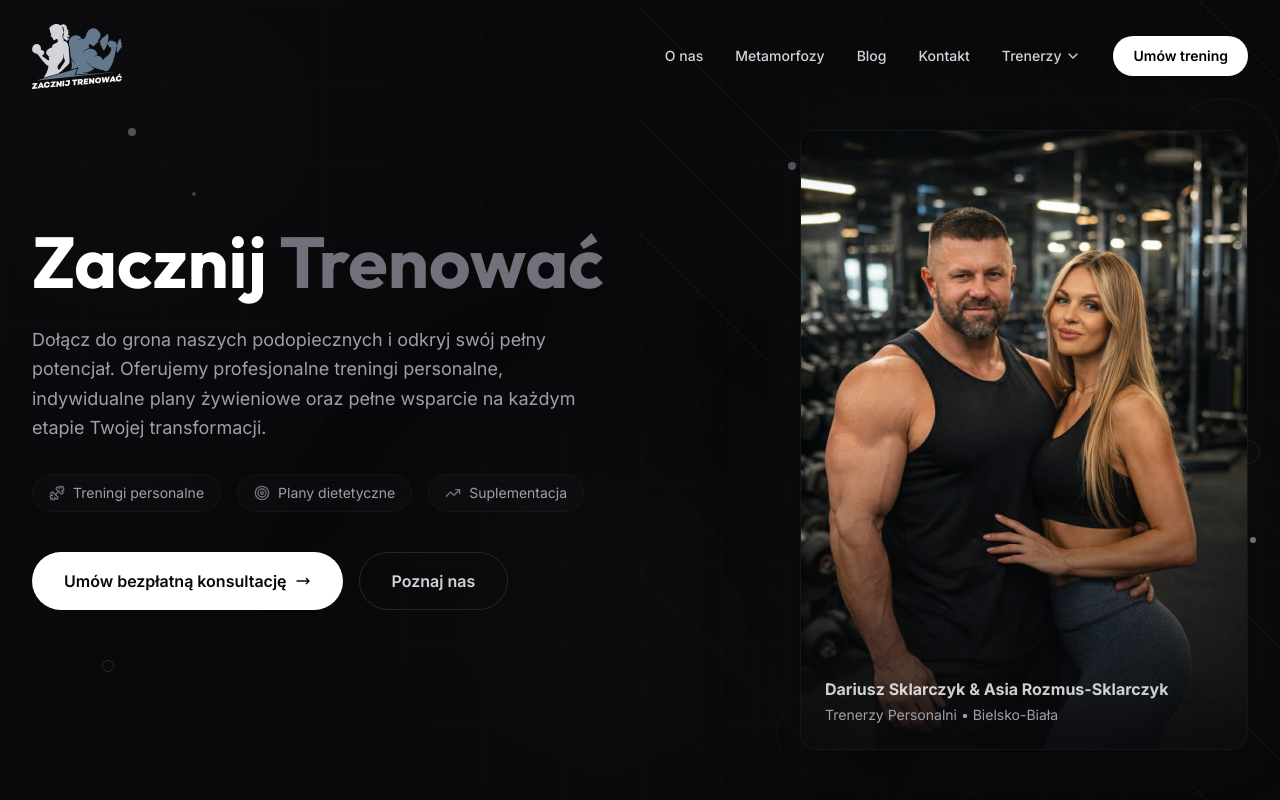
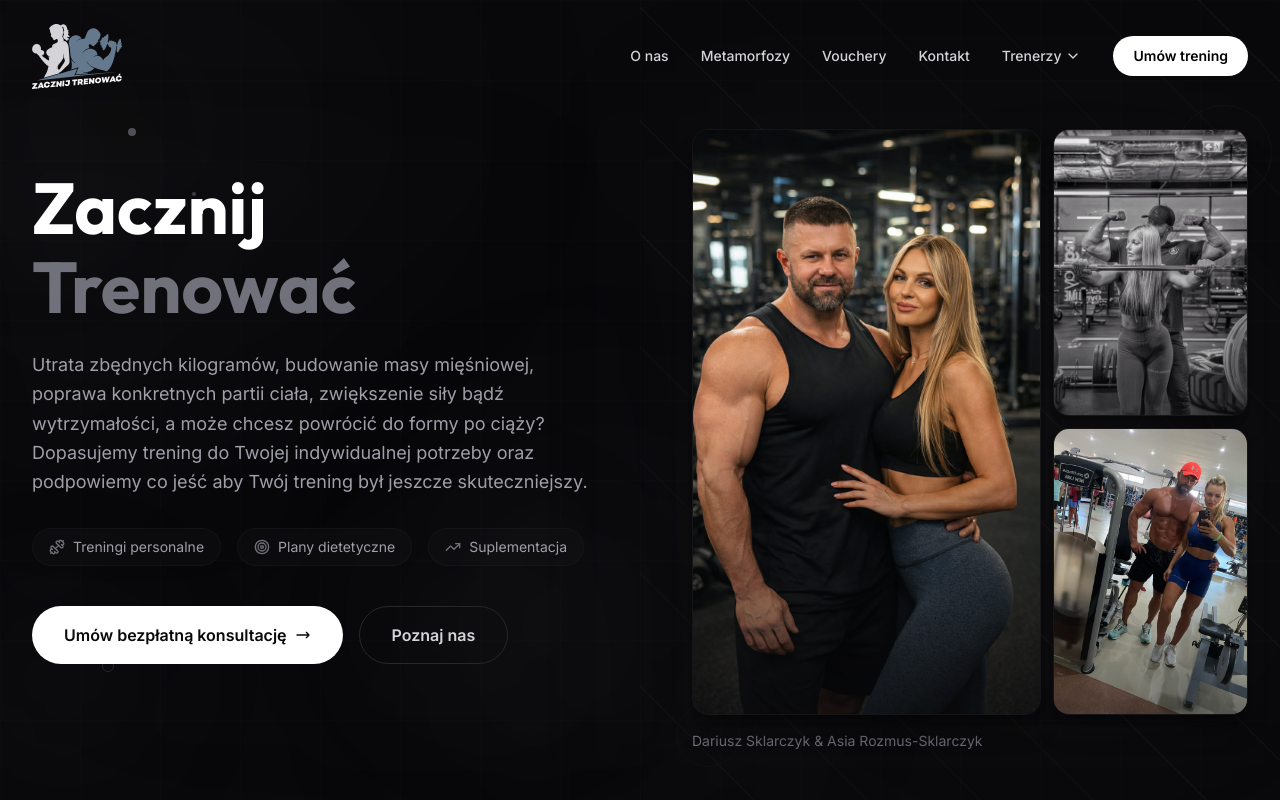
Before and after one commit to kvbaurb99/zacznijtrenowac, a Next.js app: page / in a window 1280 px wide. Shown: the top 800 px of the page. Built offline with nearby package versions, Linux system fonts and the light colour scheme.

Commit message:
update hero section

```diff
--- a/src/components/ui/hero.tsx
+++ b/src/components/ui/hero.tsx
@@ -4,6 +4,8 @@ import Link from "next/link";
 import Image from "next/image";
 import { Dumbbell, Target, TrendingUp } from "lucide-react";
 import HeroImage from "@/assets/test.jpeg";
+import HeroImage2 from '@/assets/IMG_4036.jpg'
+import HeroImage3 from '@/assets/asiadarek.jpg'
 
 export function Hero() {
   return (
@@ -32,11 +34,17 @@ export function Hero() {
       <div className="absolute bottom-40 right-[12%] w-1.5 h-1.5 bg-zinc-600 rounded-full hidden lg:block" />
 
       <div className="relative z-10 container mx-auto px-4 sm:px-6 lg:px-8 pt-28 pb-8 min-h-screen flex items-center">
-        <div className="grid grid-cols-1 lg:grid-cols-12 items-center gap-8 lg:gap-12 w-full max-w-7xl mx-auto">
+        <div className="grid grid-cols-1 lg:grid-cols-12 items-center gap-8 lg:gap-26 w-full max-w-[1400px] mx-auto">
 
           {/* Content */}
-          <div className="lg:col-span-7 order-2 lg:order-1">
+          <div className="lg:col-span-6 order-2 lg:order-1 relative">
+            {/* Subtle gradient background */}
+            <div className="absolute -inset-8 bg-linear-to-br from-zinc-800/10 via-transparent to-zinc-700/5 rounded-3xl blur-2xl hidden lg:block" />
+            <div className="absolute -top-16 -left-16 w-32 h-32 bg-zinc-700/10 rounded-full blur-3xl hidden lg:block" />
+            <div className="absolute bottom-0 right-0 w-48 h-48 bg-zinc-800/8 rounded-full blur-3xl hidden lg:block" />
+            <div className="absolute -bottom-12 -left-12 w-40 h-40 bg-zinc-700/12 rounded-full blur-3xl hidden lg:block" />
 
+            <div className="relative">
               {/* Heading */}
               <h1 className="text-4xl sm:text-5xl lg:text-6xl xl:text-7xl font-bold text-white leading-[1.1] mb-6">
                 Zacznij
@@ -45,10 +53,8 @@ export function Hero() {
               </h1>
 
               {/* Description */}
-            <p className="text-zinc-400 text-base lg:text-lg leading-relaxed mb-8 max-w-xl">
-              Dołącz do grona naszych podopiecznych i odkryj swój pełny potencjał.
-              Oferujemy profesjonalne treningi personalne, indywidualne plany żywieniowe
-              oraz pełne wsparcie na każdym etapie Twojej transformacji.
+              <p className="text-zinc-400 text-base lg:text-lg leading-relaxed mb-8 max-w-2xl">
+                Utrata zbędnych kilogramów, budowanie masy mięśniowej, poprawa konkretnych partii ciała, zwiększenie siły bądź wytrzymałości, a może chcesz powrócić do formy po ciąży? Dopasujemy trening do Twojej indywidualnej potrzeby oraz podpowiemy co jeść aby Twój trening był jeszcze skuteczniejszy.
               </p>
 
               {/* Features mini */}
@@ -91,41 +97,65 @@ export function Hero() {
                 </Link>
               </div>
             </div>
+          </div>
 
-          {/* Image */}
-          <div className="lg:col-span-5 order-1 lg:order-2 flex justify-center lg:justify-end">
-            <div className="relative w-full max-w-md">
+          {/* Image Collage */}
+          <div className="lg:col-span-6 order-1 lg:order-2 flex justify-center lg:justify-end">
+            <div className="relative w-full max-w-2xl">
               {/* Subtle glow */}
-              <div className="absolute -inset-4 bg-zinc-800/20 rounded-3xl blur-2xl" />
+              <div className="absolute -inset-4 bg-zinc-800/15 rounded-3xl blur-3xl" />
 
-              {/* Decorative circles */}
-              <div className="absolute -top-8 -right-8 w-28 h-28 border border-zinc-800/40 rounded-full hidden lg:block" />
-              <div className="absolute -bottom-6 -left-6 w-20 h-20 border border-zinc-800/30 rounded-full hidden lg:block" />
-              <div className="absolute top-1/2 -right-3 w-6 h-6 border border-zinc-700/40 rounded-full hidden lg:block" />
+              {/* Decorative elements */}
+              <div className="absolute -top-6 -right-6 w-24 h-24 border border-zinc-800/30 rounded-full hidden lg:block" />
+              <div className="absolute -bottom-4 -left-4 w-16 h-16 border border-zinc-800/20 rounded-full hidden lg:block" />
 
-              {/* Main image */}
-              <div className="relative rounded-2xl overflow-hidden border border-zinc-800/40 shadow-2xl shadow-black/40 max-h-[620px]">
+              {/* Collage grid */}
+              <div className="relative grid grid-cols-11 gap-3">
+                {/* Large image - spans 7 columns and 2 rows */}
+                <div className="col-span-7 row-span-2 rounded-2xl overflow-hidden border border-zinc-800/40 shadow-xl shadow-black/30">
+                  <div className="relative h-full min-h-[480px] lg:min-h-[580px]">
                     <Image
                       src={HeroImage}
-                  alt="Dariusz Sklarczyk i Asia Rozmus-Sklarczyk - Trenerzy Personalni Bielsko-Biała"
+                      alt="Trenerzy Personalni"
+                      fill
                       priority
-                  className="w-full h-full object-cover object-top"
-                  quality={95}
+                      className="object-cover object-top"
                     />
-
-                {/* Bottom gradient */}
-                <div className="absolute inset-x-0 bottom-0 h-1/2 bg-linear-to-t from-zinc-950/90 via-zinc-950/40 to-transparent" />
-
-                {/* Name badge */}
-                <div className="absolute bottom-6 left-6 right-6">
-                  <p className="text-white/80 text-md font-bold">Dariusz Sklarczyk & Asia Rozmus-Sklarczyk</p>
-                  <p className="text-zinc-400 text-sm mt-1">Trenerzy Personalni • Bielsko-Biała</p>
+                    <div className="absolute inset-0 bg-linear-to-t from-zinc-950/60 via-transparent to-transparent" />
                   </div>
                 </div>
 
-              {/* Floating accent dots */}
-              <div className="absolute top-8 -left-3 w-2 h-2 bg-zinc-600 rounded-full hidden lg:block" />
-              <div className="absolute bottom-1/3 -right-2 w-1.5 h-1.5 bg-zinc-500 rounded-full hidden lg:block" />
+                {/* Top right image */}
+                <div className="col-span-4 rounded-2xl overflow-hidden border border-zinc-800/40 shadow-xl shadow-black/30">
+                  <div className="relative h-[235px] lg:h-[285px]">
+                    <Image
+                      src={HeroImage2}
+                      alt="Trening personalny"
+                      fill
+                      className="object-cover object-center"
+                    />
+                    <div className="absolute inset-0 bg-linear-to-t from-zinc-950/50 via-transparent to-transparent" />
+                  </div>
+                </div>
+
+                {/* Bottom right image */}
+                <div className="col-span-4 rounded-2xl overflow-hidden border border-zinc-800/40 shadow-xl shadow-black/30">
+                  <div className="relative h-[235px] lg:h-[285px]">
+                    <Image
+                      src={HeroImage3}
+                      alt="Metamorfoza"
+                      fill
+                      className="object-cover object-bottom"
+                    />
+                    <div className="absolute inset-0 bg-linear-to-t from-zinc-950/50 via-transparent to-transparent" />
+                  </div>
+                </div>
+              </div>
+
+              {/* Caption */}
+              <div className="mt-4 text-center lg:text-left">
+                <p className="text-zinc-500 text-sm">Dariusz Sklarczyk & Asia Rozmus-Sklarczyk</p>
+              </div>
             </div>
           </div>
         </div>
--- a/src/components/ui/navbar.tsx
+++ b/src/components/ui/navbar.tsx
@@ -22,7 +22,7 @@ export function Navbar() {
   const navLinks = [
     { name: "O nas", href: "/#about" },
     { name: "Metamorfozy", href: "/#transformations" },
-    { name: "Blog", href: "/blog" },
+    { name: "Vouchery", href: "/#vouchers" },
     { name: "Kontakt", href: "/#contact" },
   ];
 
```
Also changed, not shown: assets/IMG_4036.jpg (added), assets/asiadarek.jpg (added). Lines whose indentation alone changed are shown as unchanged.
